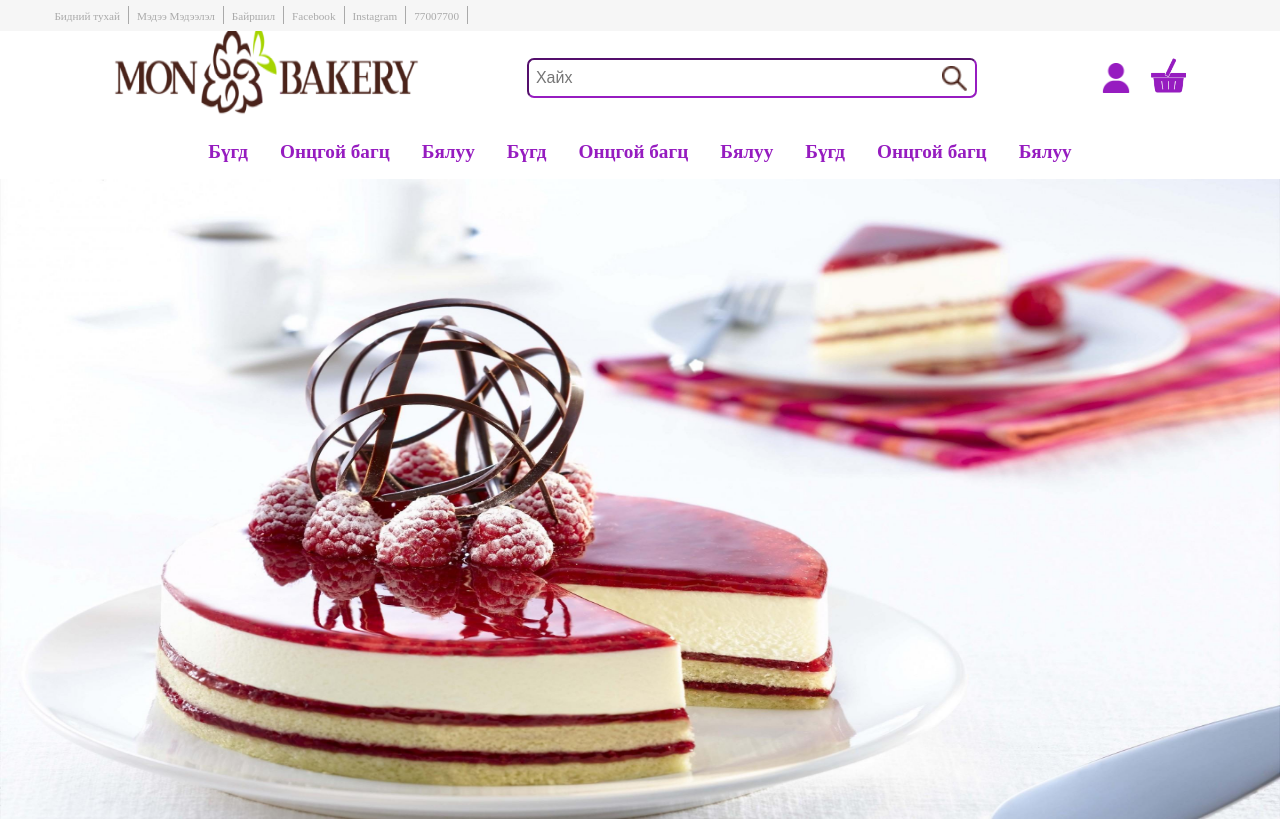
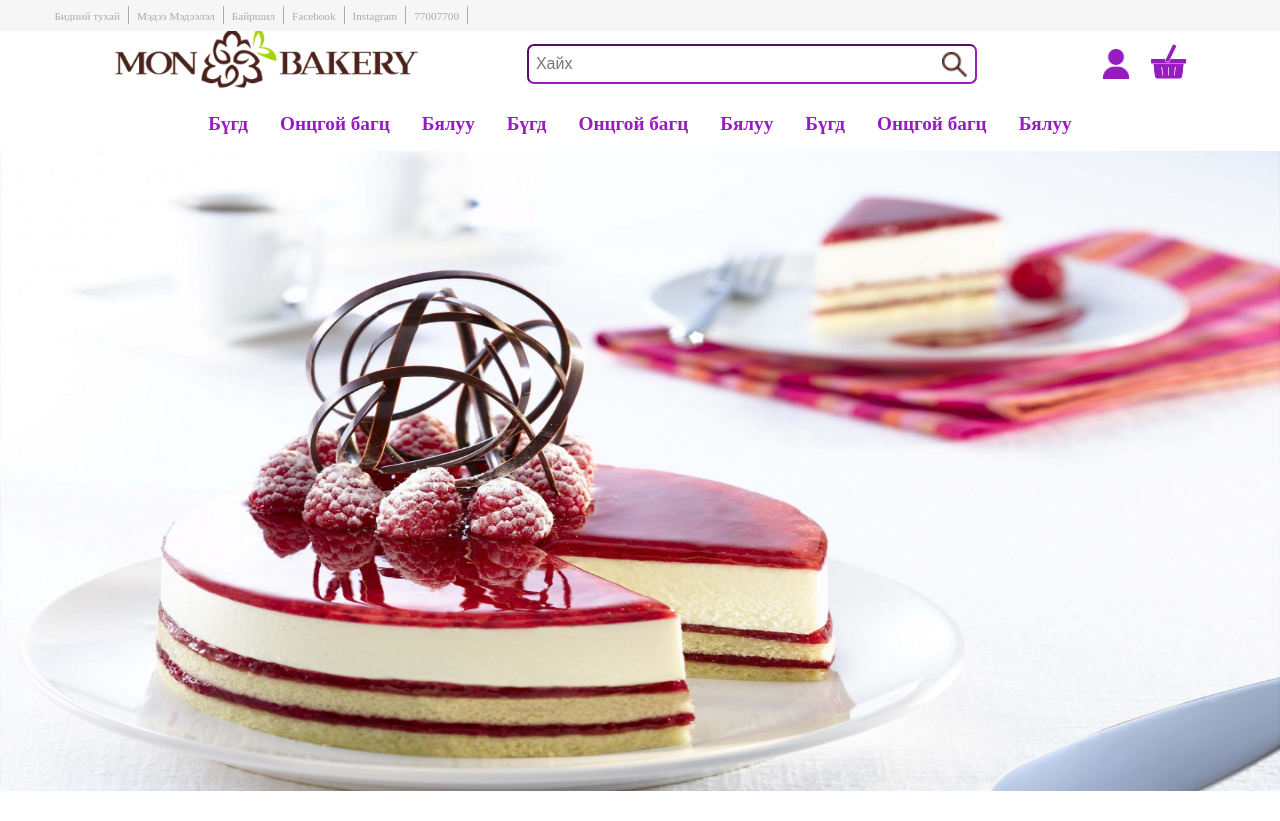
Before and after one commit to ithicheel/MonBakery, a website: page index.html in a window 1280 px wide. Shown: the top 821 px of the page. Drawn offline with Linux system fonts and the light colour scheme; files whose address does not match are found by name.

Commit message:
Update mainstyle.css

```diff
--- a/src/style/mainstyle.css
+++ b/src/style/mainstyle.css
@@ -54,7 +54,7 @@ img {
 }
 .main_menu img {
   width: 310px;
-  height: 90px;
+  height: 62px;
 }
 .main_menu .search_div .search {
   color: var(--primary-color);
```
